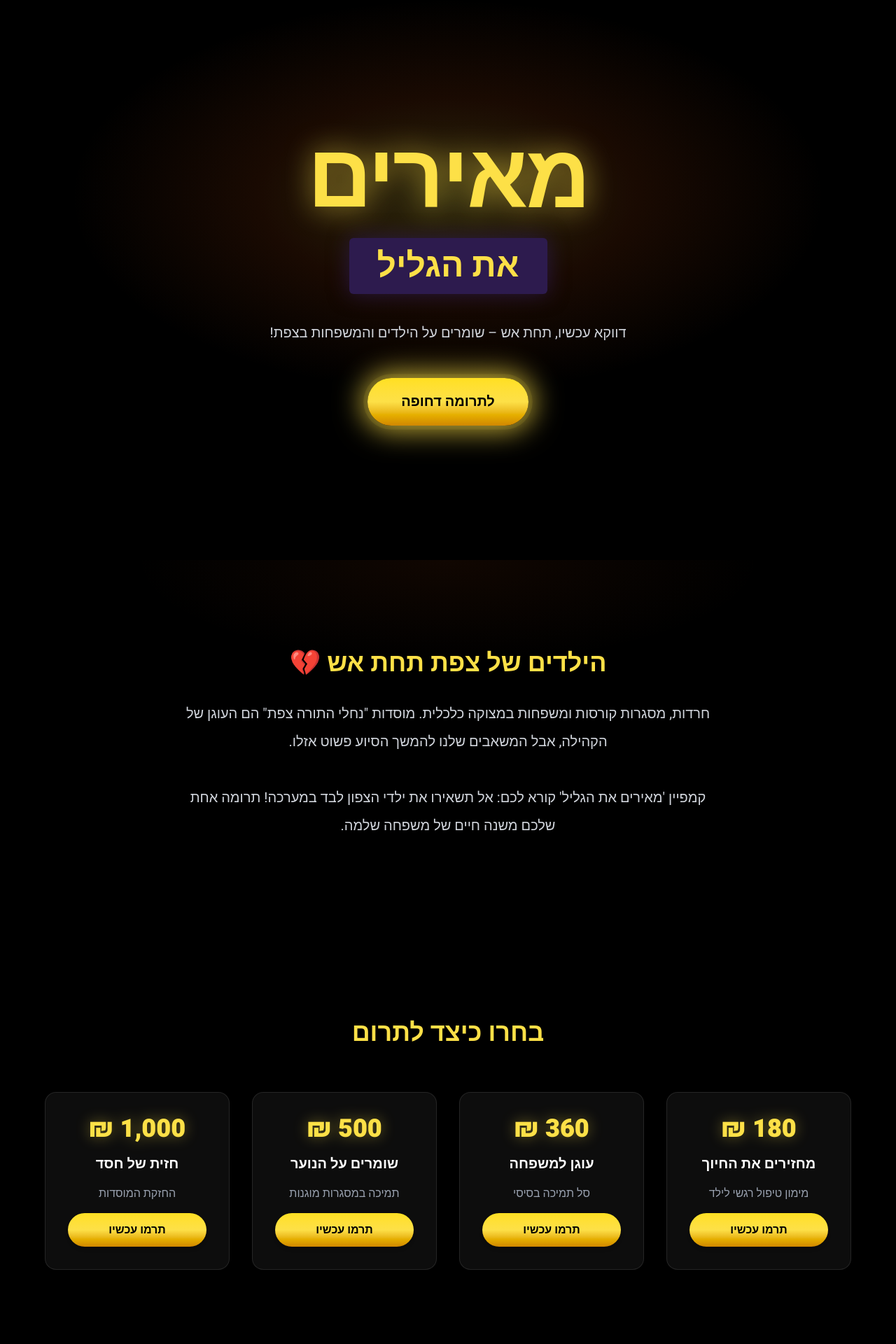
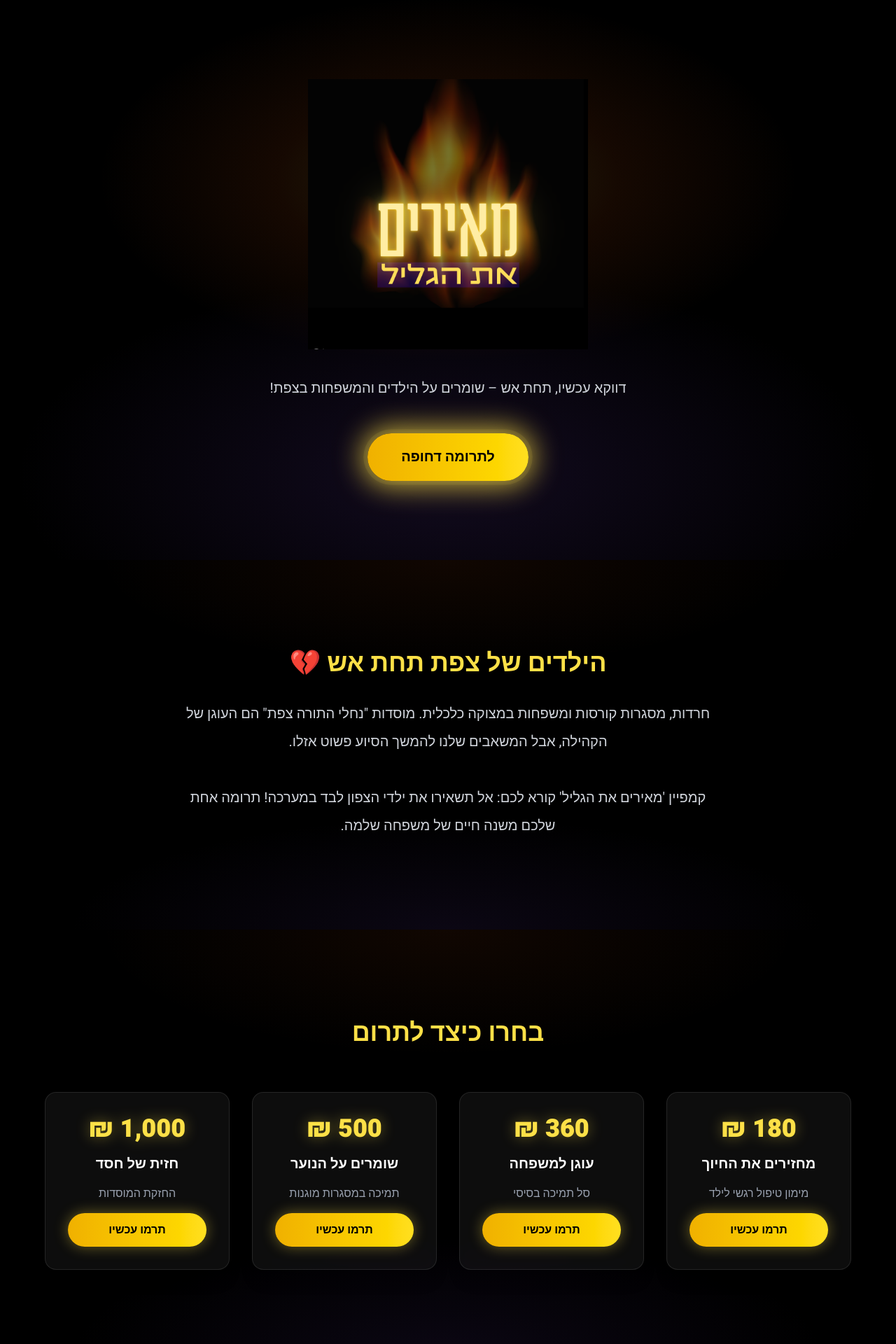
Before and after one commit to DAVIDafergan/meirim, a Next.js app: page / in a window 1280 px wide. Shown: the top 1920 px of the page at 70% size. Built offline with nearby package versions, Linux system fonts and the light colour scheme.

Commit message:
Upgrade UI: Integrated Framer Motion, logo animations, smooth scroll reveals, and luxury glassmorphism

```diff
--- a/package.json
+++ b/package.json
@@ -9,6 +9,7 @@
     "lint": "eslint"
   },
   "dependencies": {
+    "framer-motion": "^13.1.0",
     "next": "16.3.0",
     "react": "19.2.8",
     "react-dom": "19.2.8"
--- a/src/app/globals.css
+++ b/src/app/globals.css
@@ -25,14 +25,19 @@ body {
   color: var(--foreground);
 }
 
-/* Central warm radial glow to simulate fire/warmth on the deep black background */
+/* Central warm radial glow layered over a deep regal purple/gold premium gradient */
 .hero-glow {
   background:
     radial-gradient(
-      ellipse 60% 50% at 50% 35%,
-      rgba(253, 224, 71, 0.18) 0%,
-      rgba(212, 84, 17, 0.12) 35%,
-      rgba(0, 0, 0, 0) 70%
+      ellipse 60% 50% at 50% 32%,
+      rgba(253, 224, 71, 0.16) 0%,
+      rgba(212, 84, 17, 0.1) 32%,
+      rgba(0, 0, 0, 0) 65%
+    ),
+    radial-gradient(
+      ellipse 80% 60% at 50% 85%,
+      rgba(45, 27, 78, 0.4) 0%,
+      rgba(0, 0, 0, 0) 60%
     ),
     #000000;
 }
@@ -40,10 +45,16 @@ body {
 .ambient-glow {
   background:
     radial-gradient(
-      ellipse 50% 40% at 50% 0%,
+      ellipse 60% 45% at 50% 0%,
       rgba(212, 84, 17, 0.08) 0%,
-      rgba(0, 0, 0, 0) 70%
-    );
+      rgba(0, 0, 0, 0) 65%
+    ),
+    radial-gradient(
+      ellipse 70% 50% at 50% 100%,
+      rgba(45, 27, 78, 0.25) 0%,
+      rgba(0, 0, 0, 0) 60%
+    ),
+    #000000;
 }
 
 @keyframes pulse-gold {
--- a/src/app/page.tsx
+++ b/src/app/page.tsx
@@ -1,3 +1,8 @@
+"use client";
+
+import Image from "next/image";
+import { motion } from "framer-motion";
+
 const donationTiers = [
   {
     amount: "180 ₪",
@@ -21,6 +26,61 @@ const donationTiers = [
   },
 ];
 
+const logoVariants = {
+  hidden: { opacity: 0, scale: 0.8 },
+  visible: {
+    opacity: 1,
+    scale: 1,
+    transition: { duration: 1.5, ease: "easeOut" as const },
+  },
+};
+
+const subtitleVariants = {
+  hidden: { opacity: 0, y: 30 },
+  visible: {
+    opacity: 1,
+    y: 0,
+    transition: { duration: 1, ease: "easeOut" as const, delay: 0.6 },
+  },
+};
+
+const ctaVariants = {
+  hidden: { opacity: 0, y: 20 },
+  visible: {
+    opacity: 1,
+    y: 0,
+    transition: { duration: 0.8, ease: "easeOut" as const, delay: 1.0 },
+  },
+};
+
+const fadeUp = {
+  hidden: { opacity: 0, y: 40 },
+  visible: {
+    opacity: 1,
+    y: 0,
+    transition: { duration: 0.8, ease: "easeOut" as const },
+  },
+};
+
+const cardsContainer = {
+  hidden: {},
+  visible: {
+    transition: { staggerChildren: 0.15 },
+  },
+};
+
+const cardItem = {
+  hidden: { opacity: 0, y: 40 },
+  visible: {
+    opacity: 1,
+    y: 0,
+    transition: { duration: 0.8, ease: "easeOut" as const },
+  },
+};
+
+const goldButton =
+  "rounded-full bg-gradient-to-r from-yellow-500 to-yellow-300 font-bold text-black shadow-[0_0_20px_rgba(253,224,71,0.4)] transition-shadow duration-300 hover:shadow-[0_0_35px_rgba(253,224,71,0.7)]";
+
 export default function Home() {
   return (
     <main className="flex flex-col flex-1">
@@ -29,36 +89,63 @@ export default function Home() {
         id="hero"
         className="hero-glow relative flex min-h-screen flex-col items-center justify-center overflow-hidden px-6 py-24 text-center"
       >
-        <div className="flex flex-col items-center gap-5">
-          <h1 className="text-7xl font-black tracking-tight text-gold drop-shadow-[0_0_20px_rgba(253,224,71,0.6)] sm:text-8xl md:text-9xl">
-            מאירים
-          </h1>
-          <div className="rounded-md bg-purple-box px-8 py-3 shadow-[0_0_30px_rgba(45,27,78,0.8)] sm:px-10 sm:py-4">
-            <span className="text-3xl font-extrabold text-gold sm:text-4xl md:text-5xl">
-              את הגליל
-            </span>
-          </div>
-        </div>
+        <motion.div
+          initial="hidden"
+          animate="visible"
+          variants={logoVariants}
+        >
+          <Image
+            src="/logo.png"
+            alt="מאירים את הגליל"
+            width={400}
+            height={200}
+            className="h-auto w-[280px] object-contain sm:w-[340px] md:w-[400px]"
+            priority
+          />
+        </motion.div>
 
-        <p className="mt-10 max-w-2xl text-lg leading-relaxed text-gray-300 sm:text-xl">
+        <motion.p
+          initial="hidden"
+          animate="visible"
+          variants={subtitleVariants}
+          className="mt-10 max-w-2xl text-lg leading-relaxed text-gray-300 sm:text-xl"
+        >
           דווקא עכשיו, תחת אש – שומרים על הילדים והמשפחות בצפת!
-        </p>
+        </motion.p>
 
-        <a
+        <motion.a
           href="#donate"
-          className="animate-pulse-gold mt-12 inline-block rounded-full bg-gradient-to-b from-yellow-300 via-gold to-yellow-600 px-12 py-5 text-xl font-bold text-black shadow-lg transition-transform duration-300 hover:scale-105"
+          initial="hidden"
+          animate="visible"
+          variants={ctaVariants}
+          whileHover={{ scale: 1.05 }}
+          whileTap={{ scale: 0.95 }}
+          className={`animate-pulse-gold mt-12 inline-block px-12 py-5 text-xl ${goldButton}`}
         >
           לתרומה דחופה
-        </a>
+        </motion.a>
       </section>
 
       {/* Section B: The Story */}
       <section id="story" className="ambient-glow px-6 py-24 sm:py-32">
         <div className="mx-auto flex max-w-3xl flex-col items-center gap-8 text-center">
-          <h2 className="text-3xl font-bold text-gold sm:text-4xl">
+          <motion.h2
+            initial="hidden"
+            whileInView="visible"
+            viewport={{ once: true, amount: 0.2 }}
+            variants={fadeUp}
+            className="text-3xl font-bold text-gold sm:text-4xl"
+          >
             הילדים של צפת תחת אש 💔
-          </h2>
-          <p className="text-lg leading-loose text-gray-300 sm:text-xl">
+          </motion.h2>
+          <motion.p
+            initial="hidden"
+            whileInView="visible"
+            viewport={{ once: true, amount: 0.2 }}
+            variants={fadeUp}
+            transition={{ delay: 0.15 }}
+            className="text-lg leading-loose text-gray-300 sm:text-xl"
+          >
             חרדות, מסגרות קורסות ומשפחות במצוקה כלכלית. מוסדות &quot;נחלי
             התורה צפת&quot; הם העוגן של הקהילה, אבל המשאבים שלנו להמשך הסיוע
             פשוט אזלו.
@@ -66,37 +153,52 @@ export default function Home() {
             <br />
             קמפיין &apos;מאירים את הגליל&apos; קורא לכם: אל תשאירו את ילדי
             הצפון לבד במערכה! תרומה אחת שלכם משנה חיים של משפחה שלמה.
-          </p>
+          </motion.p>
         </div>
       </section>
 
       {/* Section C: Donation Tiers */}
-      <section id="donate" className="px-6 py-24 sm:py-32">
+      <section id="donate" className="ambient-glow px-6 py-24 sm:py-32">
         <div className="mx-auto max-w-6xl">
-          <h2 className="mb-16 text-center text-3xl font-bold text-gold sm:text-4xl">
+          <motion.h2
+            initial="hidden"
+            whileInView="visible"
+            viewport={{ once: true, amount: 0.2 }}
+            variants={fadeUp}
+            className="mb-16 text-center text-3xl font-bold text-gold sm:text-4xl"
+          >
             בחרו כיצד לתרום
-          </h2>
+          </motion.h2>
 
-          <div className="grid grid-cols-1 gap-8 sm:grid-cols-2 lg:grid-cols-4">
+          <motion.div
+            initial="hidden"
+            whileInView="visible"
+            viewport={{ once: true, amount: 0.2 }}
+            variants={cardsContainer}
+            className="grid grid-cols-1 gap-8 sm:grid-cols-2 lg:grid-cols-4"
+          >
             {donationTiers.map((tier) => (
-              <div
+              <motion.div
                 key={tier.title}
-                className="flex flex-col items-center gap-4 rounded-2xl border border-white/10 bg-white/5 p-8 text-center shadow-xl backdrop-blur-md transition-all duration-300 hover:-translate-y-1 hover:border-gold/50 hover:shadow-[0_0_30px_rgba(253,224,71,0.2)]"
+                variants={cardItem}
+                className="flex flex-col items-center gap-4 rounded-2xl border border-white/10 bg-white/5 p-8 text-center shadow-xl backdrop-blur-md transition-all duration-300 hover:-translate-y-1 hover:border-gold/50 hover:shadow-[0_0_30px_rgba(253,224,71,0.25)]"
               >
                 <span className="text-4xl font-black text-gold drop-shadow-[0_0_10px_rgba(253,224,71,0.4)]">
                   {tier.amount}
                 </span>
                 <h3 className="text-xl font-bold text-white">{tier.title}</h3>
                 <p className="text-gray-400">{tier.desc}</p>
-                <a
+                <motion.a
                   href="#donate"
-                  className="mt-auto w-full rounded-full bg-gradient-to-b from-yellow-300 via-gold to-yellow-600 px-6 py-3 font-bold text-black shadow-md transition-all duration-300 hover:scale-105 hover:shadow-[0_0_25px_rgba(253,224,71,0.6)]"
+                  whileHover={{ scale: 1.05 }}
+                  whileTap={{ scale: 0.95 }}
+                  className={`mt-auto w-full px-6 py-3 ${goldButton}`}
                 >
                   תרמו עכשיו
-                </a>
-              </div>
+                </motion.a>
+              </motion.div>
             ))}
-          </div>
+          </motion.div>
         </div>
       </section>
 
```
Also changed, not shown: public/logo.png (added), 1 other file (tests, documents, lock files or other folders).
